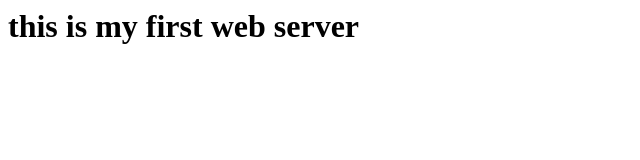
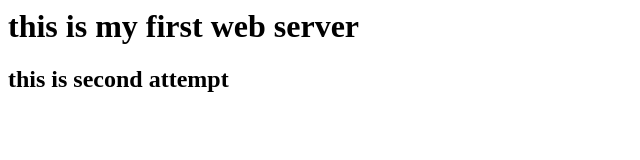
Before and after one commit to sarojshres/demo, a plain HTML site: page index.html in a window 1280 px wide. Shown: the whole page, without its empty margins (0-640 px from the left). Drawn offline with Linux system fonts and the light colour scheme.

Commit message:
2nd time commit
added next line

```diff
--- a/index.html
+++ b/index.html
@@ -1,5 +1,6 @@
 <html>
 <body>
 <h1>  this is my first web server </h1>
+  <h2> this is second attempt </h2>
 </body>
 </html>
```
